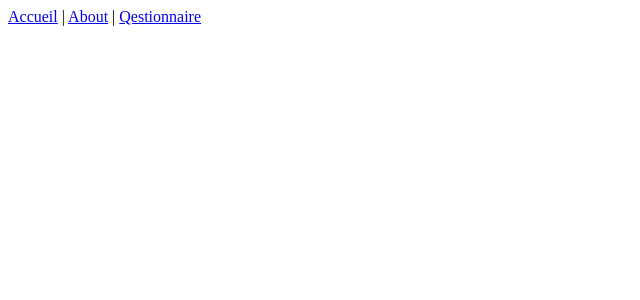
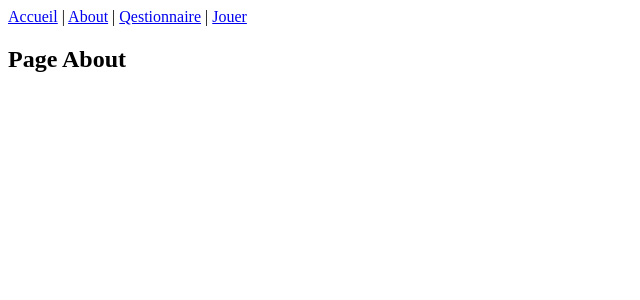
Before and after one commit to Raphael-1-3/vuejs_quiz, a Vue app in the folder quiz_vuerouter/: page /client in a window 1280 px wide. Shown: the top 300 px of the page, without its empty margins (0-640 px from the left). Built offline with nearby package versions, Linux system fonts and the light colour scheme.

Commit message:
init page du client pour realiser des quizs

```diff
--- a/quiz_vuerouter/src/App.vue
+++ b/quiz_vuerouter/src/App.vue
@@ -7,6 +7,8 @@
     <router-link to="/about">About</router-link>
     |
     <router-link to="/questionnaire">Qestionnaire</router-link>
+    |
+    <router-link to="/client">Jouer</router-link>
   </nav>
 
   <router-view />
--- a/quiz_vuerouter/src/js/router.js
+++ b/quiz_vuerouter/src/js/router.js
@@ -2,11 +2,13 @@ import { createRouter, createWebHistory } from 'vue-router'
 import Home from '@/views/Home.vue'
 import About from '@/views/about.vue'
 import questionnaire from '@/views/questionnaire.vue'
+import client from '@/views/client.vue'
 
 const routes = [
   { path: '/', component: Home },
   { path: '/about', component: About },
   { path: '/questionnaire', component: questionnaire },
+  { path: '/client', component: client },
 
 ]
 
--- /dev/null
+++ b/quiz_vuerouter/src/views/client.vue
@@ -0,0 +1,3 @@
+<template>
+  <h2>Page About</h2>
+</template>
```
